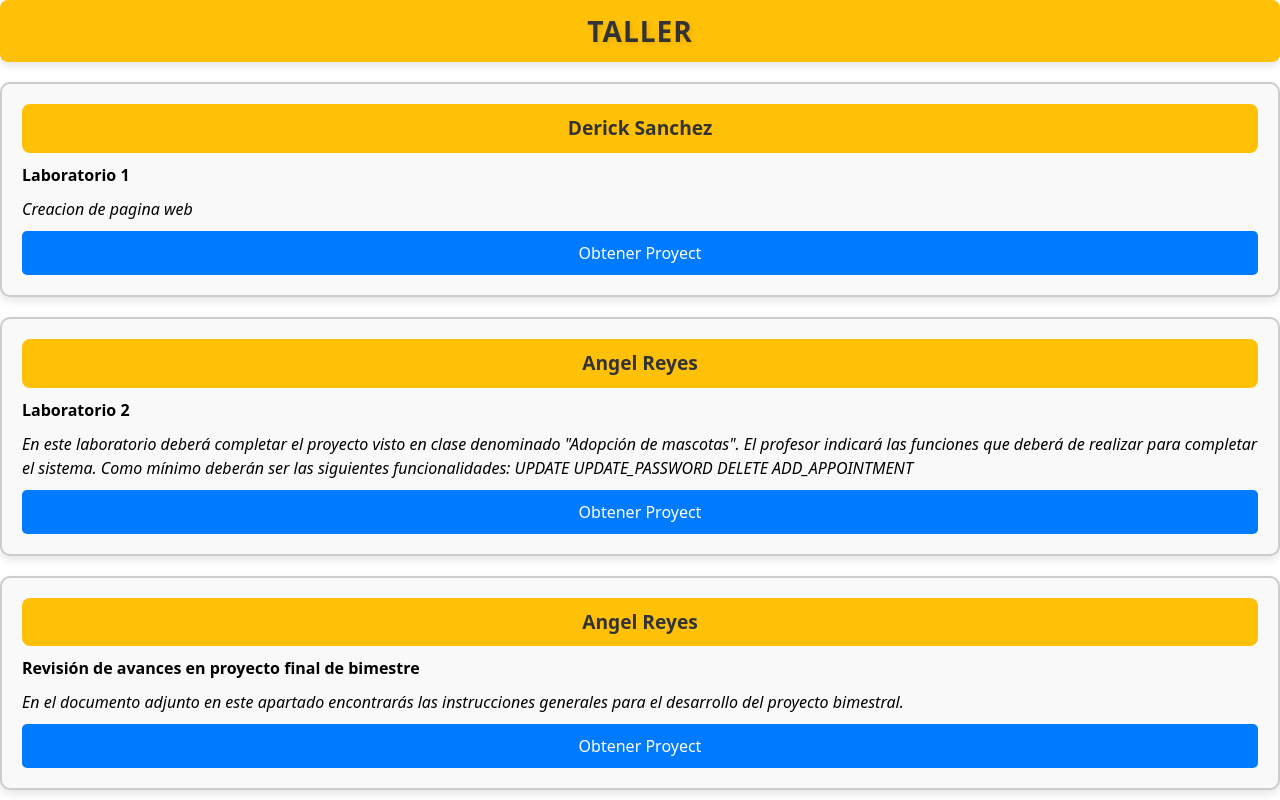
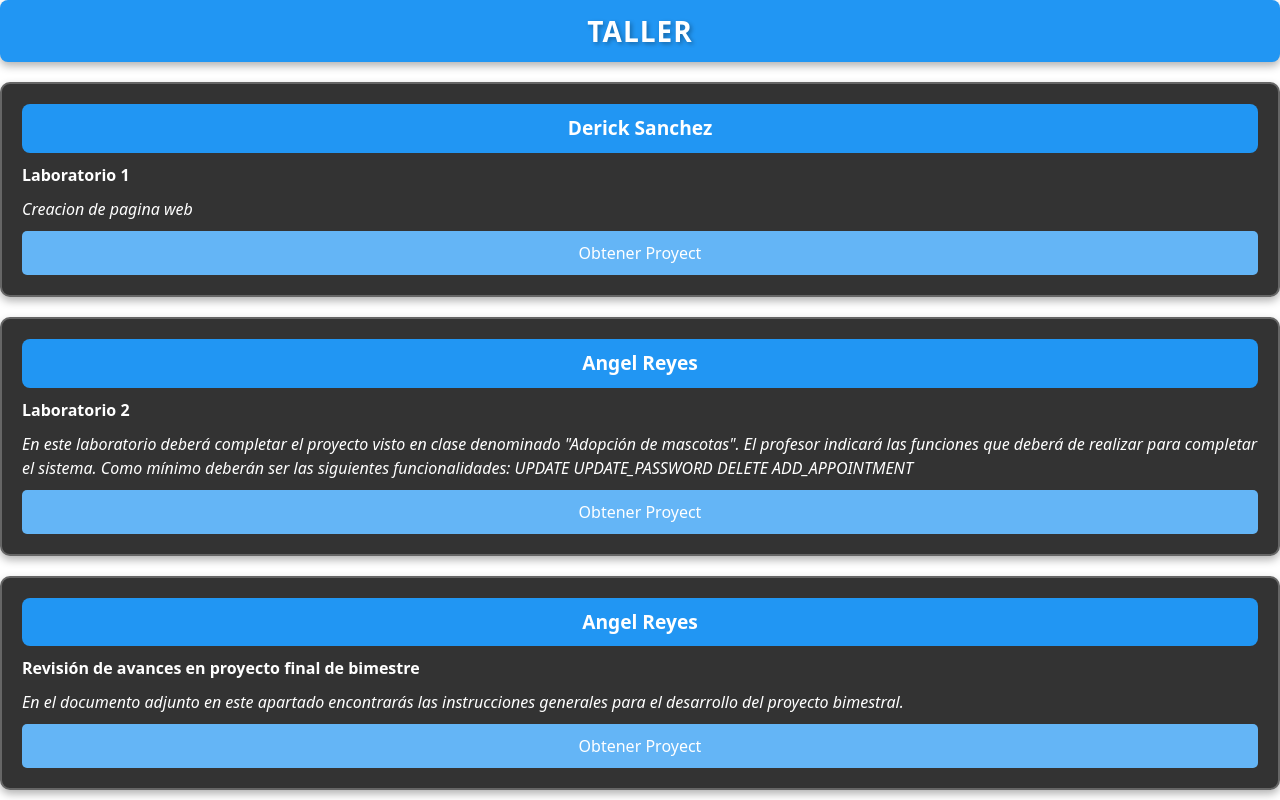
Before and after one commit to Dsanchez-2018471/BGFT, a React (Vite) app: page /taller in a window 1280 px wide. Shown: the top 800 px of the page. Built offline with nearby package versions, Linux system fonts and the light colour scheme; what tailwindcss-bg-patterns would draw is missing.

Commit message:
Se realizo cambios en los colores de docs

```diff
--- a/src/pages/dos.css
+++ b/src/pages/dos.css
@@ -1,22 +1,23 @@
 /*Categories*/
 .container {
-  background-color: #f9f9f9; /* Color de fondo */
-  border: 2px solid #ccc; /* Borde */
+  background-color: #333; /* Color de fondo oscuro */
+  border: 2px solid #666; /* Borde */
   border-radius: 10px; /* Bordes redondeados */
   padding: 20px; /* Espaciado interno */
   width: 300px; /* Ancho */
-  box-shadow: 0px 4px 8px rgba(0, 0, 0, 0.1); /* Sombra */
+  box-shadow: 0px 4px 8px rgba(0, 0, 0, 0.3); /* Sombra */
   margin: 20px auto; /* Margen exterior */
+  color: #fff; /* Color del texto */
 }
 
 .title-1 {
-  background-color: #ffc107; /* Color de fondo */
+  background-color: #2196F3; /* Azul */
   padding: 10px 15px; /* Espaciado interno */
   border-radius: 8px; /* Bordes redondeados */
   margin-bottom: 10px; /* Margen inferior */
   font-size: 1.2rem; /* Tamaño de fuente */
   font-weight: bold; /* Negrita */
-  color: #333; /* Color del texto */
+  color: #fff; /* Color del texto */
   text-align: center; /* Alineación centrada del texto */
 }
 
@@ -31,7 +32,7 @@
 
 a button {
   display: block; /* Convertir el botón en un elemento de bloque */
-  background-color: #007bff; /* Color de fondo del botón */
+  background-color: #64B5F6; /* Azul claro */
   color: #fff; /* Color del texto del botón */
   text-decoration: none; /* Quitar subrayado del botón */
   border: none; /* Quitar borde */
@@ -43,45 +44,35 @@ a button {
 }
 
 a button:hover {
-  background-color: #0056b3; /* Cambio de color al pasar el ratón */
+  background-color: #42A5F5; /* Azul más claro al pasar el ratón */
 }
 
 .title-category-class {
   font-size: 28px; /* Tamaño de fuente */
   font-weight: bold; /* Negrita */
-  color: #333; /* Color del texto */
+  color: #fff; /* Color del texto */
   text-align: center; /* Alineación centrada del texto */
   margin-bottom: 20px; /* Margen inferior */
   text-transform: uppercase; /* Convertir el texto en mayúsculas */
   letter-spacing: 1px; /* Espaciado entre letras */
-  text-shadow: 2px 2px 4px rgba(0, 0, 0, 0.1); /* Sombra de texto */
+  text-shadow: 2px 2px 4px rgba(0, 0, 0, 0.3); /* Sombra de texto */
   padding: 10px; /* Espaciado interno */
-  background-color: #ffc107; /* Color de fondo */
+  background-color: #2196F3; /* Azul */
   border-radius: 8px; /* Bordes redondeados */
-  box-shadow: 0px 4px 8px rgba(0, 0, 0, 0.1); /* Sombra */
+  box-shadow: 0px 4px 8px rgba(0, 0, 0, 0.3); /* Sombra */
   transition: background-color 0.3s, color 0.3s; /* Transición de color */
 }
 
 .title-category-class:hover {
-  background-color: #ff9900; /* Cambio de color al pasar el ratón */
+  background-color: #1E88E5; /* Azul más oscuro al pasar el ratón */
   color: #fff; /* Cambio de color del texto al pasar el ratón */
 }
-
-
-
-
-
-
-
-
-
-/**/
 
 .text-description {
     text-align: justify;
     font-size: 16px;
     line-height: 1.6;
-    color: #333; /* Color del texto */
+    color: #fff; /* Color del texto */
     margin-bottom: 20px; /* Espacio inferior */
 }
 
@@ -93,8 +84,8 @@ a button:hover {
     /* Estilos para el botón dentro del enlace */
     display: inline-block;
     padding: 10px 20px;
-    background-color: #3c76f3;
-    color: white;
+    background-color: #283593; /* Azul oscuro */
+    color: #fff;
     border: none;
     border-radius: 5px;
     cursor: pointer;
@@ -102,29 +93,29 @@ a button:hover {
 }
 
 .Get-project Button:hover {
-    background-color: #45a07d;
+    background-color: #1A237E; /* Azul más oscuro al pasar el ratón */
 }
 
 /* Estilos para el contenedor principal */
 .bg {
-    background-color: #f2f2f2;
+    background-color: #333; /* Color de fondo oscuro */
     padding: 20px;
     border-radius: 10px;
-    box-shadow: 0 0 10px rgba(0, 0, 0, 0.1);
+    box-shadow: 0 0 10px rgba(0, 0, 0, 0.3);
 }
 
 /* Estilos para el contenedor interno */
 .sss {
-    background-color: #fff;
+    background-color: #222; /* Color de fondo aún más oscuro */
     padding: 20px;
     border-radius: 10px;
-    box-shadow: 0 0 10px rgba(0, 0, 0, 0.1);
+    box-shadow: 0 0 10px rgba(0, 0, 0, 0.3);
 }
 
 /* Estilos para el título */
 .Contenedor-categorias {
     font-size: 1.5rem;
-    color: #333;
+    color: #fff; /* Color del texto */
     margin-bottom: 15px;
     text-align: center;
 }
@@ -144,8 +135,8 @@ a button:hover {
 .lista-categorias li a {
     display: block;
     padding: 10px;
-    background-color: #007bff;
-    color: #fff;
+    background-color: #2196F3; /* Azul */
+    color: #fff; /* Color del texto */
     text-decoration: none;
     border-radius: 5px;
     text-align: center;
@@ -153,18 +144,18 @@ a button:hover {
 }
 
 .lista-categorias li a:hover {
-    background-color: #028d2a;
+    background-color: #1E88E5; /* Azul más oscuro al pasar el ratón */
 }
 
 /* Estilos específicos para cada categoría */
 .taller-class {
-    background-color: #28a745;
+    background-color: #388E3C; /* Verde */
 }
 
 .tegnologia {
-    background-color: #ffc107;
+    background-color: #FFC107; /* Amarillo */
 }
 
 .Supervisada {
-    background-color: #dc3545;
+    background-color: #D32F2F; /* Rojo */
 }
```
Lines whose indentation alone changed are shown as unchanged.
